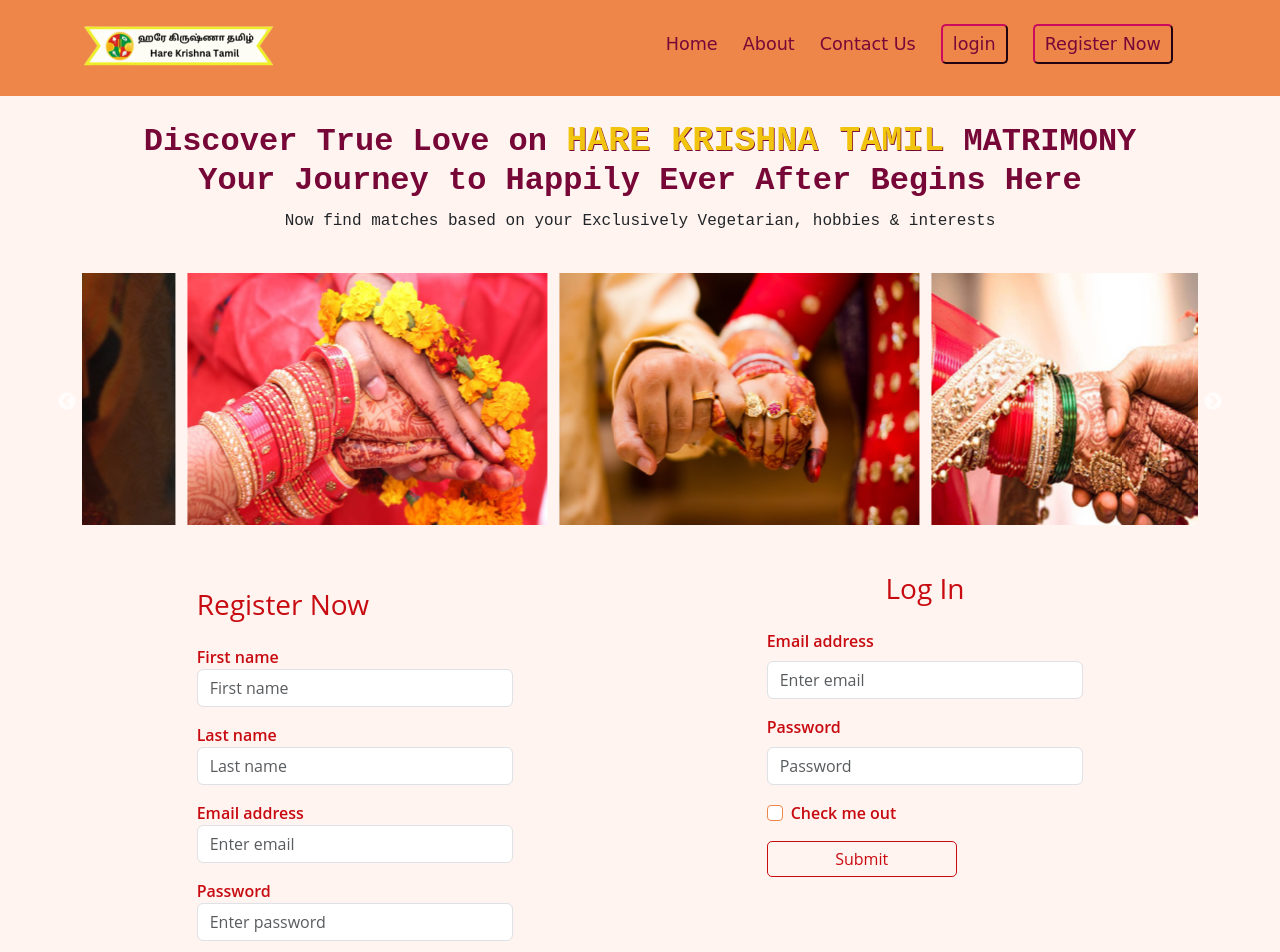
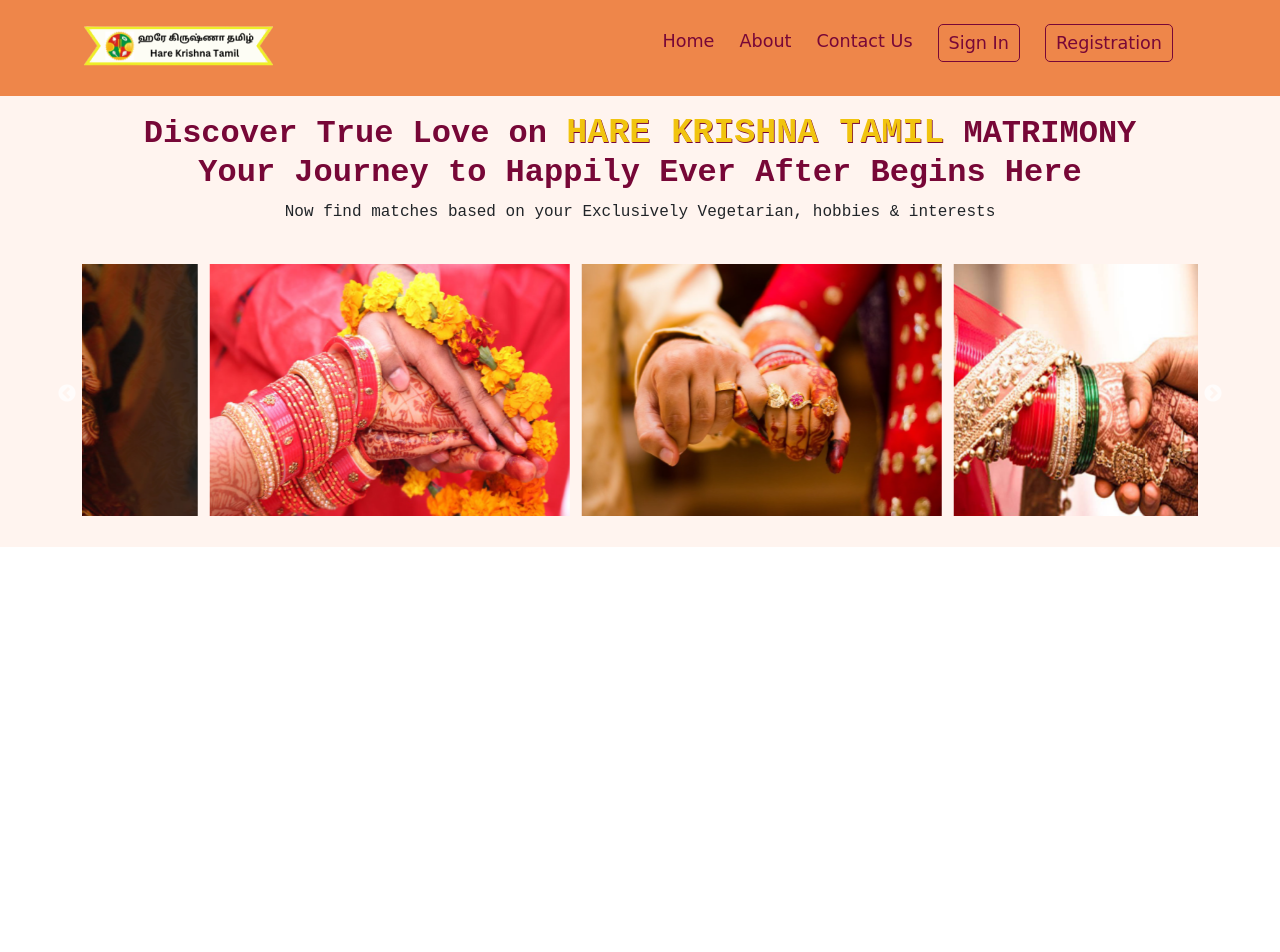
Before and after one commit to jawaharlalnehru1988/hktmatrimony, a React (Create React App) app: page / in a window 1280 px wide. Shown: the top 952 px of the page. After the commit the page ends 800 px from the top, so only its background shows below. Built offline with nearby package versions, Linux system fonts and the light colour scheme; the HTML template or start-up script is replaced by a standard one.

Commit message:
sign in & sign up page add

```diff
--- a/package.json
+++ b/package.json
@@ -12,9 +12,11 @@
     "react": "^18.3.1",
     "react-bootstrap": "^2.10.2",
     "react-dom": "^18.3.1",
+    "react-fast-marquee": "^1.6.4",
     "react-scripts": "^5.0.1",
     "react-slick": "^0.30.2",
     "slick-carousel": "^1.8.1",
+    "styled-components": "^6.1.11",
     "web-vitals": "^4.1.1"
   },
   "scripts": {
@@ -42,6 +44,7 @@
     ]
   },
   "devDependencies": {
+    "@babel/plugin-proposal-private-property-in-object": "^7.21.11",
     "webpack": "^5.92.1",
     "webpack-cli": "^5.1.4",
     "webpack-dev-server": "^5.0.4"
--- a/src/App.js
+++ b/src/App.js
@@ -1,22 +1,19 @@
 import './App.css';
-import Navbar from './components/Navbar/nav-bar';
+import React  from  "react";
+import NavBar from './components/Navbar/nav-bar';
 import HomePage from './pages/Home';
 import Slider from './components/slider/slider-sec';
-import Loginpage from './login-pages/login'
 
 
 
 function App() {
   return (
     <div className="App">
-       <Navbar />
+      <NavBar/>
        <HomePage />
        <Slider />
-       <Loginpage />
-
-
     </div>
   );
 }
 
-export default App;
+export default  App;
--- a/src/components/Navbar/nav-bar.js
+++ b/src/components/Navbar/nav-bar.js
@@ -1,8 +1,10 @@
+import React from 'react';
 import './nav-bar.css';
 import myImage from './images/logo.png';
+import Signin from "../../login-pages/login";
+import SignUp from "../../login-pages/signup"
 
-
-function Navbar() {
+function NavBar() {
     return (
       <div className="header-class">
       <div className='container'>
@@ -22,17 +24,18 @@
         <li><a href="/">Home</a></li>
         <li><a href="/about">About</a></li>
         <li><a href="/contact">Contact Us</a></li>
-        <li><button className="link-button" onClick={() => alert('Logo clicked!')}>login</button></li>
-        <li><button className="link-button" onClick={() => alert('Logo clicked!')}>Register Now</button></li>
+        <li ><Signin /></li>
+        <li><SignUp /></li>
       </ul>
+      </div>
       </div>
       </div>
         </div>
 
       </div>
-      </div>
 
         )
     }
 
-    export default Navbar;
+
+    export default NavBar;
--- a/src/components/slider/slider-sec.js
+++ b/src/components/slider/slider-sec.js
@@ -70,7 +70,6 @@
         <div className='slider-wrap'>
         <img src={sliderImageFive} alt="marriage" />
         </div>
-
       </Slider>
     </div>
     </div>
--- a/src/login-pages/login.css
+++ b/src/login-pages/login.css
@@ -37,6 +37,42 @@
 }
 
 
+/* modefiy boostrap style  */
+
+ button.link-button {
+    border-radius: 5px;
+    padding: 5px 10px;
+    border-color: #770737;
+    background-color: #ee864a;
+}
+
+.btn:hover{
+    border-color: #770737 !important;
+    color: #C80A11 !important;
+    background-color: transparent !important;
+}
+.sign_formtitle{
+    color: #C80A11 !important;
+    text-align: center !important;
+    width: 100%;
+    font-size: 2rem !important;
+    font-weight: 700 !important;
+}
+
+
+
+
+
+
+
+
+
+
+
+
+
+
+
 
 
 
--- a/src/login-pages/login.js
+++ b/src/login-pages/login.js
@@ -1,96 +1,65 @@
 import './login.css';
-// import myImage from '../login-pages/image/banner.jpg';
-import Button from 'react-bootstrap/Button';
-import Form from 'react-bootstrap/Form';
+import '../components/Navbar/nav-bar';
 
 
 
-function login() {
-    return (
+import { useState } from 'react';
+import Button from 'react-bootstrap/Button';
+import Form from 'react-bootstrap/Form';
+import Modal from 'react-bootstrap/Modal';
 
+function Popup() {
+  const [show, setShow] = useState(false);
 
+  const handleClose = () => setShow(false);
+  const handleShow = () => setShow(true);
 
-      <div className="login_section">
-      <div className='container' >
-        <div className='row'>
+  return (
+    <>
+      <Button className='link-button'  onClick={handleShow}>
+       Sign In
+      </Button>
 
-      <div className='col-lg-6 col-12 mt-3 pb-3 login_image' >
-       {/* <img src={myImage} alt="marriage" /> */}
-       <div className="signup_wrap mt-3">
-    <form>
-        <h3>Register Now</h3>
-        <div className="mb-3  mt-4 ">
-          <label>First name</label>
-          <input
-            type="text"
-            className="form-control"
-            placeholder="First name"
-          />
-        </div>
-        <div className="mb-3">
-          <label>Last name</label>
-          <input type="text" className="form-control" placeholder="Last name" />
-        </div>
-        <div className="mb-3">
-          <label>Email address</label>
-          <input
-            type="email"
-            className="form-control"
-            placeholder="Enter email"
-          />
-        </div>
-        <div className="mb-3">
-          <label>Password</label>
-          <input
-            type="password"
-            className="form-control"
-            placeholder="Enter password"
-          />
-        </div>
-        <div className="d-grid" >
-          <button type="submit" className="signup">
-            Sign Up
-          </button>
-        </div>
-        <p className="forgot-password text-right">
-          Already registered <a href="/sign-in">sign in?</a>
-        </p>
-      </form>
-      </div>
-
-
-     </div>
-     <div className='col-lg-6 col-12 mt-3 pb-3 login-section' >
-      <div className="login-wrapper">
-        <h3> Log In </h3>
-        <Form>
-      <Form.Group className="mb-3 mt-4" controlId="formBasicEmail">
-        <Form.Label>Email address</Form.Label>
-        <Form.Control type="email" placeholder="Enter email" />
-
+      <Modal className='sign_form' show={show} onHide={handleClose}>
+        <Modal.Header closeButton>
+          <Modal.Title className='sign_formtitle'>Sign In</Modal.Title>
+        </Modal.Header>
+        <Modal.Body>
+          <Form>
+            <Form.Group className="mb-3" controlId="exampleForm.ControlInput1">
+              <Form.Label>Email / Mobile Number</Form.Label>
+              <Form.Control
+                type="email"
+                placeholder="Email / Enter Your Number"
+                autoFocus
+              />
+            </Form.Group>
+            <Form.Group
+              className="mb-3"
+              controlId="exampleForm.ControlTextarea1"
+            >
+              <Form.Label>Enter your OTP</Form.Label>
+              <Form.Control
+        type="password"
+        id="inputPassword5"
+        aria-describedby="passwordHelpBlock"
+      />
+            </Form.Group>
+      <Form.Group className="mb-3" id="formGridCheckbox">
+        <Form.Check type="checkbox" label="Remember me" />
       </Form.Group>
 
-      <Form.Group className="mb-3" controlId="formBasicPassword">
-        <Form.Label>Password</Form.Label>
-        <Form.Control type="password" placeholder="Password" />
-      </Form.Group>
-      <Form.Group className="mb-3" controlId="formBasicCheckbox">
-        <Form.Check type="checkbox" label="Check me out" />
-      </Form.Group>
-      <Button  className='signup submit-btn' type="submit">
-        Submit
-      </Button>
-    </Form>
-      </div>
+          </Form>
+        </Modal.Body>
+        <Modal.Footer>
+          <span>Don't have an account?<a href='#'>Register here</a></span>
+          <Button className="link-button" onClick={handleClose}>
+            Submit
+          </Button>
+        </Modal.Footer>
+      </Modal>
+    </>
+  );
+}
 
-     </div>
-
-        </div>
-
-      </div>
-      </div>
-
-        )
-    }
-
-    export default login;
+export default Popup;
--- a/src/login-pages/signup.js
+++ b/src/login-pages/signup.js
@@ -0,0 +1,90 @@
+import './login.css';
+import '../components/Navbar/nav-bar';
+
+
+import { useState } from 'react';
+import Button from 'react-bootstrap/Button';
+import Form from 'react-bootstrap/Form';
+import Modal from 'react-bootstrap/Modal';
+
+function Popup() {
+  const [show, setShow] = useState(false);
+
+  const handleClose = () => setShow(false);
+  const handleShow = () => setShow(true);
+
+  return (
+    <>
+      <Button className='link-button'  onClick={handleShow}>
+      Registration
+      </Button>
+
+      <Modal className='sign_form' show={show} onHide={handleClose}>
+        <Modal.Header closeButton>
+          <Modal.Title className='sign_formtitle'> Registration</Modal.Title>
+        </Modal.Header>
+        <Modal.Body>
+          <Form>
+          <Form.Group className="mb-3" controlId="exampleForm.ControlInput1">
+              <Form.Label>Name</Form.Label>
+              <Form.Control
+                type="text"
+                placeholder="Name"
+                autoFocus
+              />
+            </Form.Group>
+            <Form.Group className="mb-3" controlId="exampleForm.ControlInput1">
+              <Form.Label>Email / Mobile Number</Form.Label>
+              <Form.Control
+                type="email"
+                placeholder="Email / Enter Your Number"
+                autoFocus
+              />
+            </Form.Group>
+      <Form.Group className="mb-3" id="formGridCheckbox">
+      {['radio'].map((type) => (
+        <div key={`inline-${type}`} className="mb-3">
+          <Form.Check
+            inline
+            label="Male"
+            name="group1"
+            type={type}
+            id={`inline-${type}-1`}
+          />
+          <Form.Check
+            inline
+            label="Female"
+            name="group1"
+            type={type}
+            id={`inline-${type}-2`}
+          />
+
+        </div>
+      ))}
+      </Form.Group>
+      <Form.Group
+              className="mb-3"
+              controlId="exampleForm.ControlTextarea1"
+            >
+              <Form.Label>Enter your OTP</Form.Label>
+              <Form.Control
+        type="password"
+        id="inputPassword5"
+        aria-describedby="passwordHelpBlock"
+      />
+            </Form.Group>
+
+          </Form>
+        </Modal.Body>
+        <Modal.Footer>
+
+          <Button className="link-button" onClick={handleClose}>
+            Submit
+          </Button>
+        </Modal.Footer>
+      </Modal>
+    </>
+  );
+}
+
+export default Popup;
--- a/src/pages/Home.js
+++ b/src/pages/Home.js
@@ -1,4 +1,5 @@
 import './Home.css';
+
 
 
 function Home() {
@@ -7,7 +8,7 @@
       <div className='container' >
         <div className='row'>
 
-      <div className='col-lg-12 col-12 mt-4  banner_wrapper' >
+      <div className='col-lg-12 col-12 mt-3  banner_wrapper' >
      <h2>Discover True Love on <span>HARE KRISHNA TAMIL</span> MATRIMONY <br /> Your Journey to Happily Ever After Begins Here </h2>
       <p>Now find matches based on your Exclusively Vegetarian, hobbies & interests</p>
      </div>
```
Also changed, not shown: 1 other file (tests, documents, lock files or other folders).
